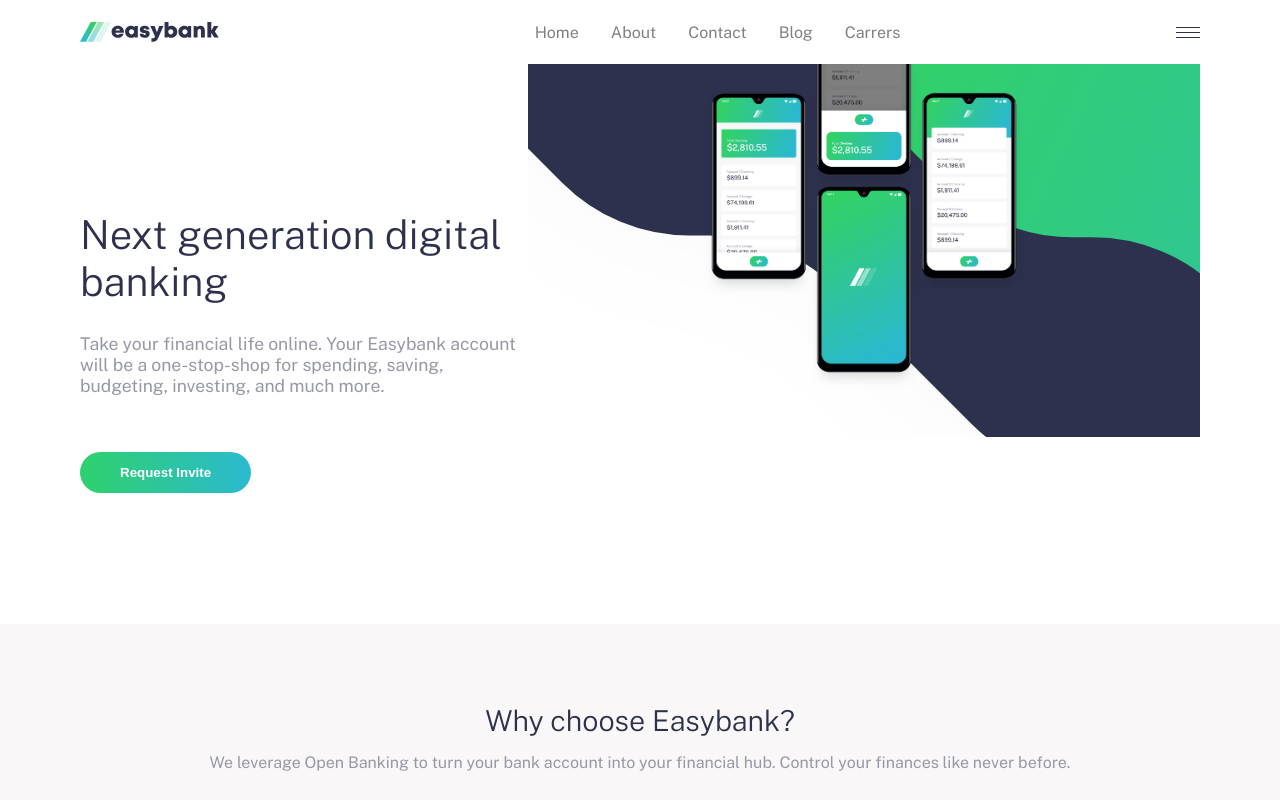
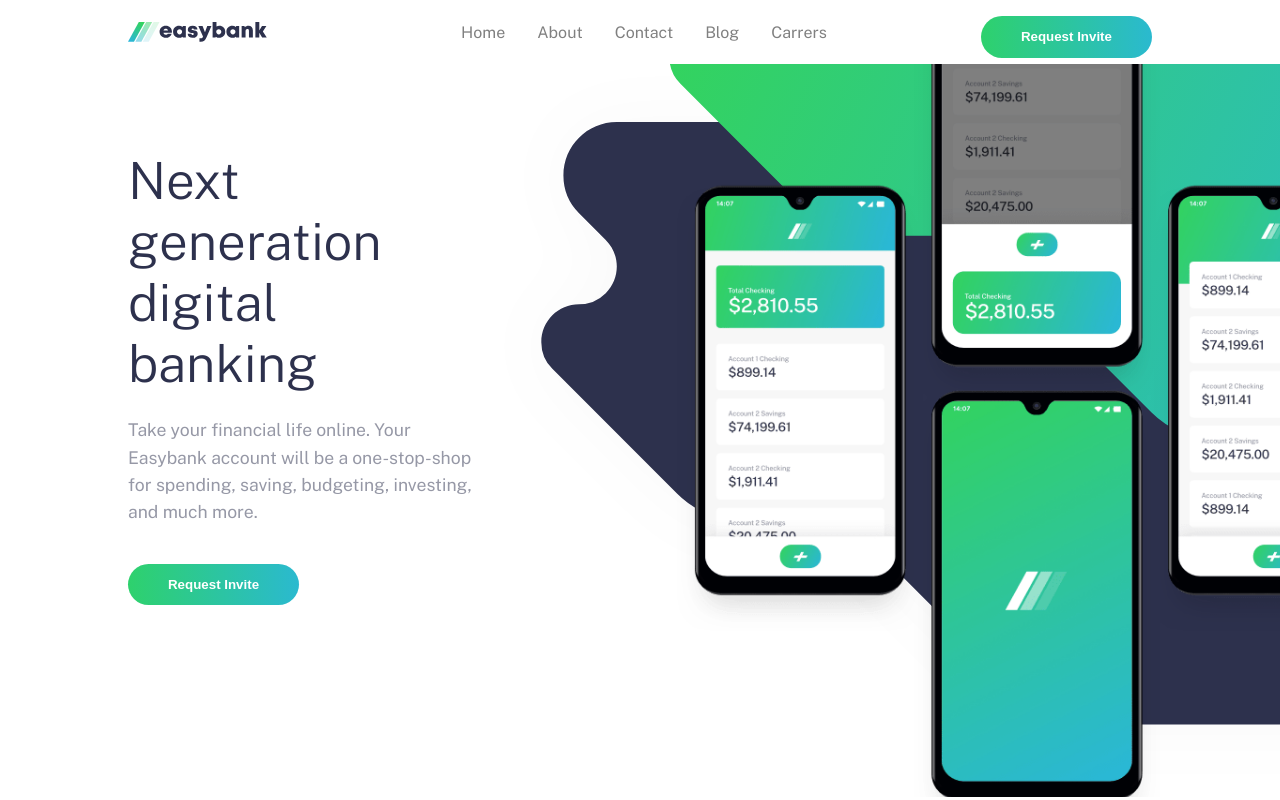
Before and after one commit to PedroSantiagoB/bank_landing_page, a plain HTML site: page index.html in a window 1280 px wide. Shown: the top 800 px of the page. Drawn offline with nearby package versions, Linux system fonts and the light colour scheme.

Commit message:
work in progress: section_1 desktop style

```diff
--- a/index.html
+++ b/index.html
@@ -23,7 +23,8 @@
           </ul>
         </nav>
       </div>
-      <img src="./src/images/icon-hamburger.svg" alt="#" />
+      <img class="hamburger_s1" src="./src/images/icon-hamburger.svg" alt="#" />
+      <button class="button btn_s1">Request Invite</button>
     </header>
     <div class="block_s1">
       <div class="images_background">
--- a/src/css/style.css
+++ b/src/css/style.css
@@ -100,7 +100,11 @@
 }
 /* ------------------------------------section 1 desktop---------------------------------- */
 
-@media screen and (min-width: 25em) {
+@media screen and (min-width: 55em) {
+  .section_1{
+    margin-bottom: 0;
+  }
+
   .menu_s1 {
     display: block;
   }
@@ -119,38 +123,64 @@
     color: gray;
   }
 
-  .nav_bar,
-  .block_s1 {
-    padding-inline: 5rem;
+  .nav_bar {
+    padding-inline: 8rem;
   }
-
 
   .block_s1 {
     display: flex;
     flex-direction: row-reverse;
+    padding-left: 8rem;
   }
 
   .text_s1 {
-    flex: 40%;
+    flex: 20%;
     text-align: left;
     padding: 0;
-    margin-top: 6rem;
+    gap: 0.3em;
+
   }
 
-  .images_background{
+  .images_background {
     flex: 60%;
+  }
+
+  .image1 {
+    margin-top: -10rem;
     background-image: url(../images/bg-intro-desktop.svg);
     background-position: left;
     background-repeat: no-repeat;
-    background-position-x: 50rem;
-    height: 60vh;
+    background-size: cover;
+    height: 60rem;
+  }
+  .image2{
+    top: 5rem;
+    left: 10rem;
+    width: 45rem;
+    height: 55rem;
+  }
+
+  .text_title{
+    font-size: 3.2rem;
+  }
+
+  .text_description{
+    line-height: 1.7rem;
 
   }
 
-  .button{
+  .button {
     align-self: flex-start;
+    margin-top: 1rem;
   }
 
+  .hamburger_s1{
+    display: none;
+  }
+
+  .btn_s1{
+    margin: 0;
+  }
 }
 
 /* ------------------------------------options----------------------------------------- */
```
